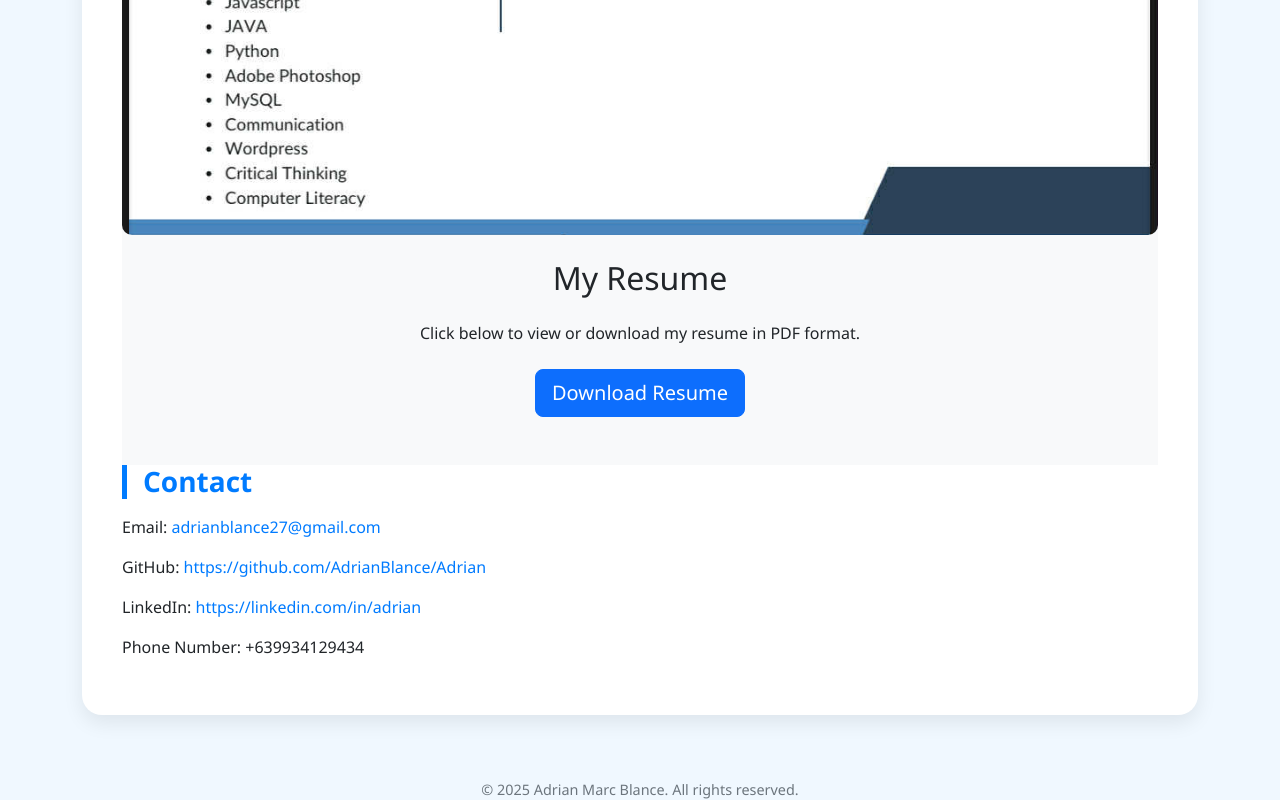
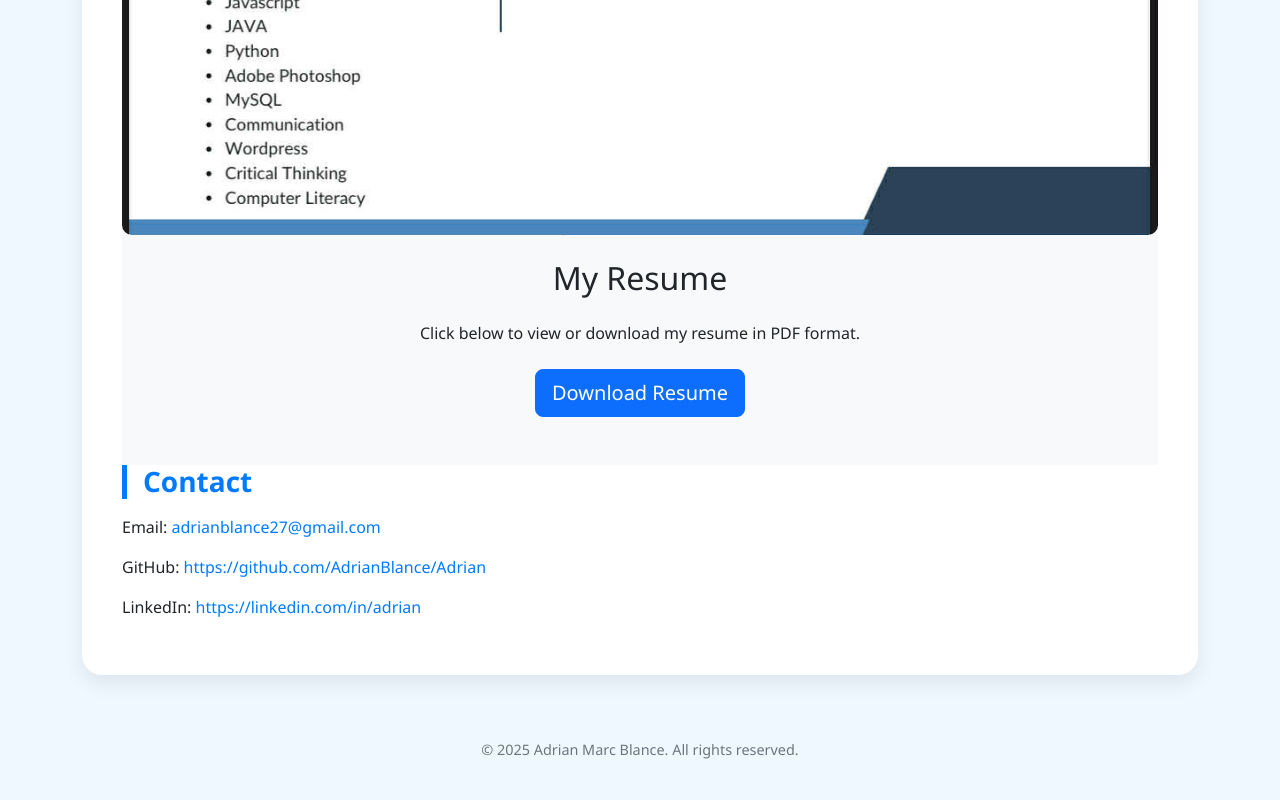
Before and after one commit to AdrianBlance/Adrian, a plain HTML site: page index.html in a window 1280 px wide. Shown: the part 4223-5023 px from the top of the page. After the commit the page ends 4983 px from the top, so only its background shows below. Drawn offline with nearby package versions, Linux system fonts and the light colour scheme.

Commit message:
Update index.html

```diff
--- a/index.html
+++ b/index.html
@@ -146,7 +146,7 @@
         <p>Email: <a href="mailto:adrianblance27@gmail.com">adrianblance27@gmail.com</a></p>
         <p>GitHub: <a href="https://github.com/AdrianBlance/Adrian" target="_blank">https://github.com/AdrianBlance/Adrian</a></p>
         <p>LinkedIn: <a href="https://linkedin.com/in/adrian" target="_blank">https://linkedin.com/in/adrian</a></p>
-        <p>Phone Number: +639934129434</p>
+
       </section>
     </div>
     </div>
```
